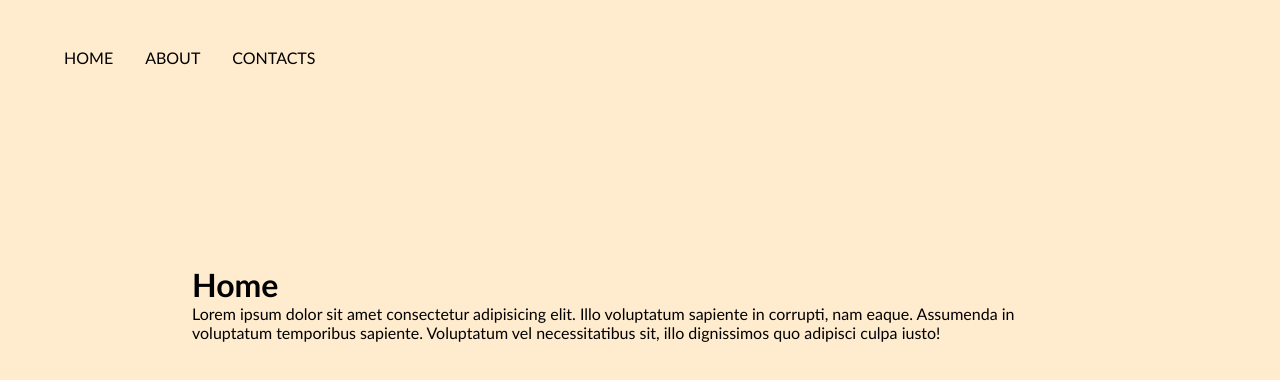
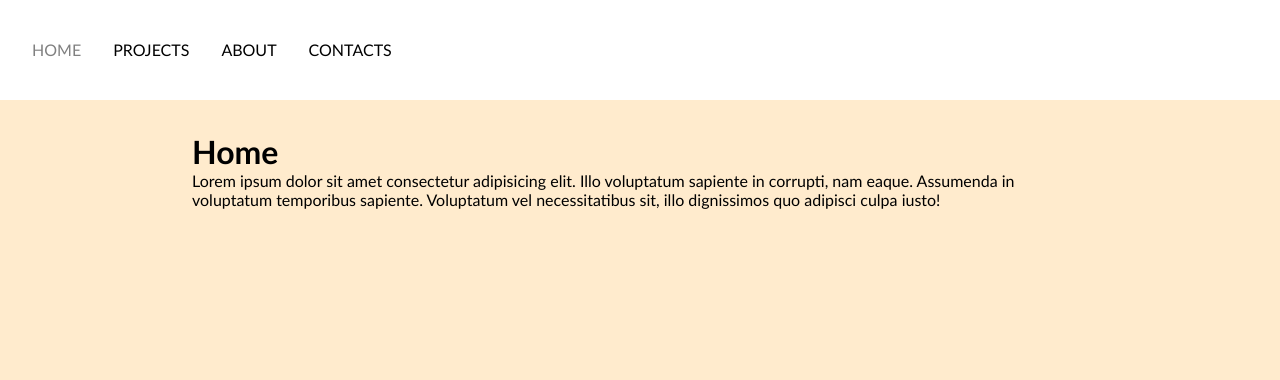
Before and after one commit to manuelmenama/vite-boolfolio, a Vue app: page / in a window 1280 px wide. Shown: the top 380 px of the page. Built offline with nearby package versions, Linux system fonts and the light colour scheme.

Commit message:
added axios and components

```diff
--- a/index.html
+++ b/index.html
@@ -4,7 +4,7 @@
     <meta charset="UTF-8" />
     <link rel="icon" type="image/svg+xml" href="/vite.svg" />
     <meta name="viewport" content="width=device-width, initial-scale=1.0" />
-    <title>Vite + Vue</title>
+    <title>Route Portfolio</title>
   </head>
   <body>
     <div id="app"></div>
--- a/src/App.vue
+++ b/src/App.vue
@@ -13,11 +13,14 @@ export default {
 <template>
 
   <Header />
+  <main>
 
-  <div class="container">
+    <div class="container">
 
-    <router-view></router-view>
-  </div>
+      <router-view></router-view>
+    </div>
+
+  </main>
 
 
 </template>
--- /dev/null
+++ b/src/components/ProjectItem.vue
@@ -0,0 +1,31 @@
+<script>
+
+import { shorterText } from '../data/function';
+
+export default {
+    name: 'ProjectItem',
+    data(){
+        return{
+            shorterText,
+            textMaxLength: 50,
+            titleMaxLength: 20
+        }
+    },
+    props: {
+        project: Object
+    }
+}
+</script>
+<template>
+
+<div
+    class="card">
+    <h3>{{ shorterText(project.name, titleMaxLength) }}</h3>
+    <div v-html="shorterText(project.summary, textMaxLength)">
+    </div>
+</div>
+
+</template>
+<style lang="scss">
+
+</style>
--- /dev/null
+++ b/src/data/function.js
@@ -0,0 +1,10 @@
+
+function shorterText(text, maxLength){
+    if(text.length > maxLength){
+        return text.substring(0, maxLength) + '...';
+    }
+    return text;
+}
+
+
+export {shorterText}
--- /dev/null
+++ b/src/pages/Projects.vue
@@ -0,0 +1,88 @@
+<script>
+
+import axios from 'axios';
+
+import ProjectItem from '../components/ProjectItem.vue';
+
+export default {
+  name: 'Projects',
+  components: {
+    ProjectItem
+  },
+  data(){
+    return {
+      baseUrl: 'http://127.0.0.1:8000/api/',
+      projects: [],
+      contentMaxLengt: 50,
+      titleMaxLength: 20,
+      pagination: {
+        current: 1,
+        last: null
+      }
+    }
+  },
+  methods:{
+    getApi(pageNumber){
+
+      this.pagination.current = pageNumber;
+      axios.get(this.baseUrl + 'projects',{
+        params: {
+            page: this.pagination.current
+        }
+      })
+        .then(result => {
+          this.projects = result.data.projects.data;
+          this.pagination.current = result.data.projects.current_page;
+          this.pagination.last = result.data.projects.last_page;
+          console.log(this.projects);
+        })
+    }
+  },
+  mounted(){
+    this.getApi(1);
+  }
+}
+</script>
+
+<template>
+
+
+    <div class="card-wrapper">
+
+        <ProjectItem
+            v-for="project in projects"
+            :key="project.id"
+            :project="project"
+        />
+
+    </div>
+
+    <div class="paginator">
+        <button
+            :disabled="pagination.current === 1"
+            @click="getApi(pagination.current - 1)">
+            &larr;
+        </button>
+        <button
+            v-for="i in pagination.last"
+            :key="i"
+            :disabled="pagination.current === i"
+            @click="getApi(i)">
+            {{ i }}
+        </button>
+        <button
+            :disabled="pagination.current === pagination.last"
+            @click="getApi(pagination.current + 1)">
+            &rarr;
+        </button>
+    </div>
+
+
+
+</template>
+
+
+<style lang="scss">
+
+
+</style>
--- a/src/partials/Header.vue
+++ b/src/partials/Header.vue
@@ -13,6 +13,9 @@ export default {
         <router-link :to="{ name: 'home' }">home</router-link>
       </li>
       <li>
+        <router-link :to="{ name: 'projects' }">projects</router-link>
+      </li>
+      <li>
         <router-link :to="{ name: 'about' }">about</router-link>
       </li>
       <li>
@@ -25,10 +28,7 @@ export default {
 
 <style lang="scss" scoped>
 
-header{
-  margin: 0 2rem;
-  padding: 3rem 0;
-}
+
 
 ul{
   list-style: none;
@@ -42,7 +42,7 @@ ul{
       text-transform: uppercase;
 
       &:hover,
-      &.active{
+      &.router-link-active{
         color: gray;
       }
     }
--- a/src/router.js
+++ b/src/router.js
@@ -3,10 +3,12 @@ import { createRouter, createWebHistory } from "vue-router";
 import Home from './pages/Home.vue';
 import About from './pages/About.vue';
 import Contacts from './pages/Contacts.vue';
+import Projects from './pages/Projects.vue';
 import Error404 from './pages/Error404.vue';
 
 const router = createRouter({
   history: createWebHistory(),
+  // linkExactActiveClass: 'active', per cambiuare nome della classe che deve rispondere al criterio del link active
   routes: [
     {
       path: '/',
@@ -24,6 +26,11 @@ const router = createRouter({
       component: Contacts
     },
     {
+      path: '/projects',
+      name: 'projects',
+      component: Projects
+    },
+    {
       path: '/:pathMatch(.*)*',
       component: Error404
     }
--- a/src/styles/general.scss
+++ b/src/styles/general.scss
@@ -9,9 +9,20 @@ body{
   font-family: 'Trebuchet MS', 'Lucida Sans Unicode', 'Lucida Grande', 'Lucida Sans', Arial, sans-serif;
 }
 
+header{
+  height: 100px;
+  background-color: white;
+  line-height: 100px;
+  margin-bottom: 2rem;
+}
+
+main{
+  height: calc(100vh - 100px - 2rem);
+}
+
 .container{
   width: 70%;
-  margin: 150px auto;
+  margin: 0 auto;
   .card-wrapper{
     width: 100%;
     display: flex;
```
